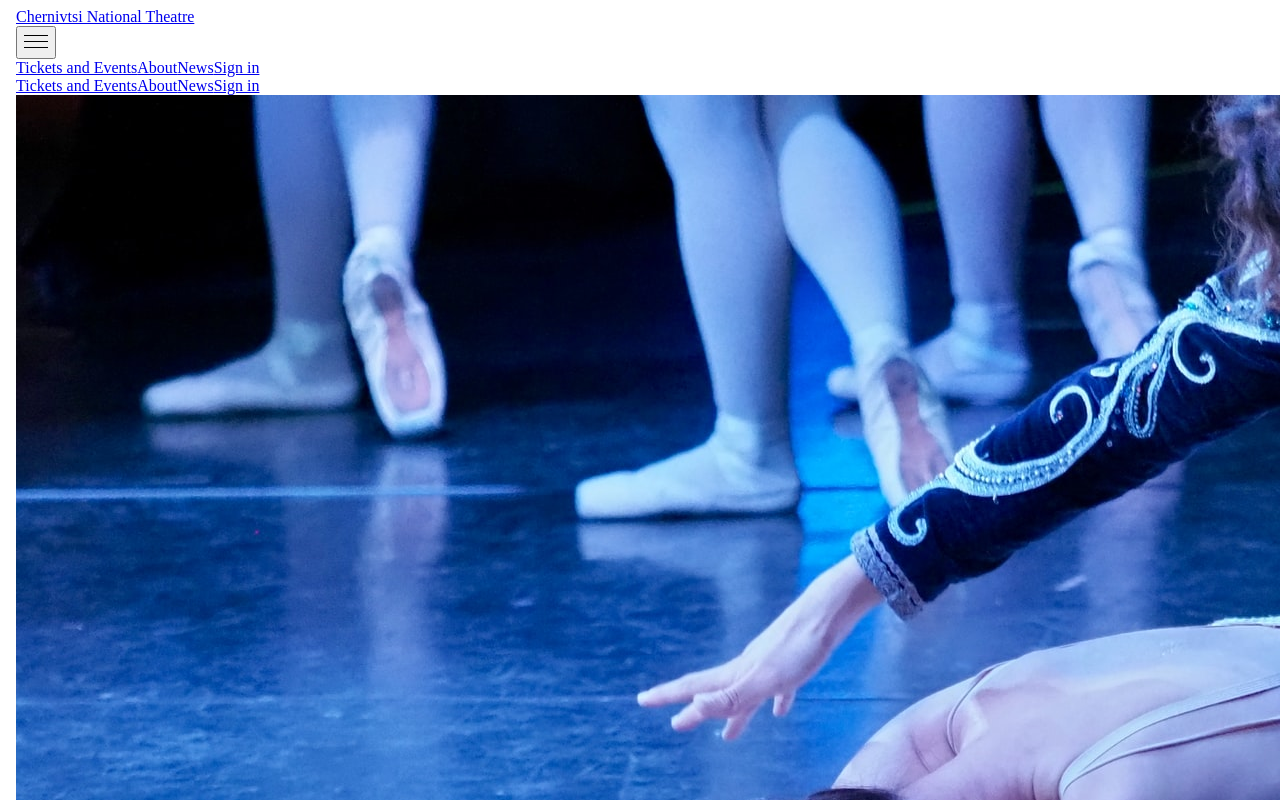
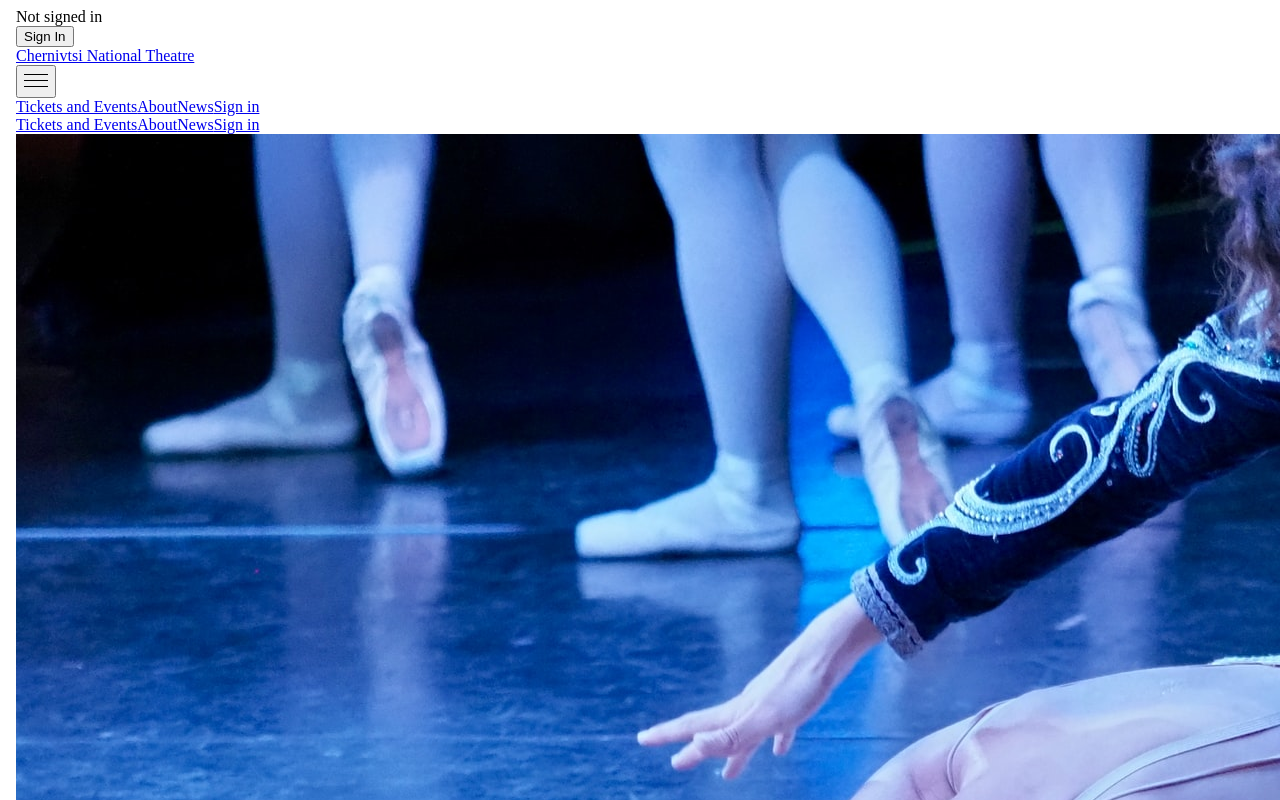
Before and after one commit to vladislav-gg/chernivtsi_app, a Next.js app: page / in a window 1280 px wide. Shown: the top 800 px of the page. Built offline with nearby package versions, Linux system fonts and the light colour scheme; no server answers.

Commit message:
Update index.js

```diff
--- a/pages/index.js
+++ b/pages/index.js
@@ -1,7 +1,9 @@
 import Head from 'next/head';
 import Navbar from '../components/Burger';
+import { useSession, signIn, signOut } from "next-auth/client"
 
 export default function Home() {
+  const { session, loading } = useSession()
 
   return (
     <body className="bg-gray-50 text-black">
@@ -12,6 +14,22 @@
         <link rel="preconnect" href="https://fonts.gstatic.com" crossorigin/>
         <link href="https://fonts.googleapis.com/css2?family=EB+Garamond:wght@400;500;600;700&family=Lato:ital,wght@0,400;0,700;0,900;1,400;1,700&display=swap" rel="stylesheet"/>
       </Head>
+      {!session && (
+        <>
+          Not signed in <br/>
+          <button onClick={signIn}>Sign In</button>
+        </>
+
+      )}
+      {
+        session &&(
+          <>
+          Signd in as {session.user.email}<br />
+          <div>You can now access our super secret pages</div>
+          <button onClick={signOut}>sign out</button>
+          </>
+        )
+      }
       <div className="bg-white">
         <nav className="flex items-center justify-between w-full max-w-7xl p-8 mx-auto my-0 text-gray-900 text-[18px]">
           <div>
```
